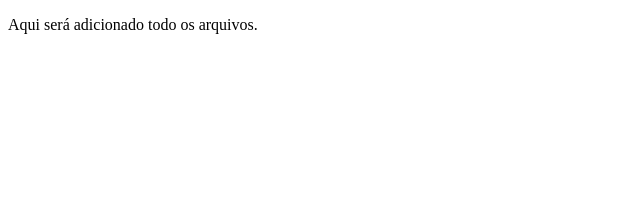
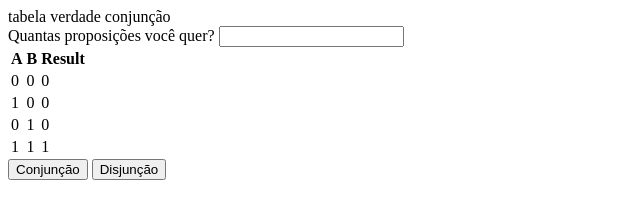
Before and after one commit to rafaScalet/TruthTable, a plain HTML site: page index.html in a window 1280 px wide. Shown: the whole page, without its empty margins (0-640 px from the left). Drawn offline with Linux system fonts and the light colour scheme.

Commit message:
implement truth table logic

```diff
--- a/index.html
+++ b/index.html
@@ -1,18 +1,29 @@
 <!DOCTYPE html>
 <html lang="en">
-<head>
-  <meta charset="UTF-8">
-  <meta name="viewport" content="width=device-width, initial-scale=1.0">
-  <link rel="stylesheet" href="style.css">
-  <title>truthTable</title>
-</head>
-<body>
+  <head>
+    <meta charset="UTF-8" />
+    <meta name="viewport" content="width=device-width, initial-scale=1.0" />
+    <link rel="stylesheet" href="style.css" />
+    <title>truthTable</title>
+  </head>
+  <body>
     <main>
-      <header></header>
-      <p></p>
       <section>
-        Aqui será adicionado todo os arquivos.
+        <header id="header">Titulo</header>
+        <div>
+          <label for="">Quantas proposições você quer?</label>
+          <input id="change" oninput="updateProposition()" type="number" />
+        </div>
       </section>
+
+      <article>
+        <table class="table" id="add"></table>
+        <div>
+          <button id="AND">Conjunção</button>
+          <button id="OR">Disjunção</button>
+        </div>
+      </article>
     </main>
-</body>
+    <script src="truthTable.js"></script>
+  </body>
 </html>
--- a/truthTable.js
+++ b/truthTable.js
@@ -1,34 +1,88 @@
-const alphabet = 'ABCDEFGHIJKLMNOPQRSTUVWXYZ'.split('')
+const alphabet = "ABCDEFGHIJKLMNOPQRSTUVWXYZ".split("");
 
 function generateTruthTable(proposition, operation) {
   const rows = Math.pow(2, proposition);
+  const addTable = document.getElementById("add");
   const table = [];
 
   for (let r = 0; r < rows; r++) {
     const row = [];
+
     for (let c = 0; c < proposition; c++) {
-            row.push((r & Math.pow(2, c)) ? 1 : 0);
+      row.push(r & Math.pow(2, c) ? 1 : 0);
     }
-        if (operation === 'AND') {
+    if (operation === "AND") {
       const result = row.reduce((acc, val) => acc && val, true);
       row.push(result ? 1 : 0);
-        } else if (operation === 'OR') {
+    } else if (operation === "OR") {
       const result = row.reduce((acc, val) => acc || val, false);
       row.push(result ? 1 : 0);
     }
     table.push(row);
   }
+
+  // Create table header
+  const headerRow = document.createElement("tr");
+  alphabet.slice(0, proposition).forEach((variable) => {
+    const th = document.createElement("th");
+    th.textContent = variable;
+    headerRow.appendChild(th);
+  });
+
+  const resultHeader = document.createElement("th");
+  resultHeader.textContent = "Result";
+  headerRow.appendChild(resultHeader);
+  addTable.innerHTML = ""; // Limpa a tabela antes de adicionar uma nova
+
+  addTable.appendChild(headerRow);
+
+  table.forEach((row) => {
+    const tr = document.createElement("tr");
+    row.slice(0, proposition).forEach((value) => {
+      const td = document.createElement("td");
+      td.textContent = value;
+      tr.appendChild(td);
+    });
+    const resultCell = document.createElement("td");
+    resultCell.textContent = row[row.length - 1]; // Último valor é o resultado
+    tr.appendChild(resultCell);
+    addTable.appendChild(tr);
+  });
+
   return table;
 }
 
-function displayTruthTable(truthTable) {
-    console.log(operation == 'AND' ? "tabela verdade conjunção" : "tabela verdade disjunção");
-    truthTable.forEach(row => {
-        console.log(row.join(' '));
+function displayTruthTable(truthTable, operation) {
+  const headerTruthTable = document.getElementById("header");
+  const msg = operation === "AND" ? "tabela verdade conjunção" : "tabela verdade disjunção";
+  headerTruthTable.textContent = msg;
+
+  truthTable.forEach((row) => {
+    console.log(row.join(" "));
   });
 }
+let proposition = 2;
+function updateProposition() {
+    const updatePropositionInput = document.getElementById('change');
+    proposition = parseInt(updatePropositionInput.value);
+    truthTable = generateTruthTable(proposition, operation);
+    displayTruthTable(truthTable, operation);
+}
 
-const proposition = 2;
-const operation = 'OR';
-const truthTable = generateTruthTable(proposition, operation);
-displayTruthTable(truthTable);
+let operation = "AND";
+let truthTable = generateTruthTable(proposition, operation);
+displayTruthTable(truthTable, operation);
+
+const conjunction = document.getElementById("AND");
+conjunction.addEventListener("click", function() {
+  operation = "AND";
+  truthTable = generateTruthTable(proposition, operation);
+  displayTruthTable(truthTable, operation);
+});
+
+const disjunction = document.getElementById("OR");
+disjunction.addEventListener("click", function() {
+  operation = "OR";
+  truthTable = generateTruthTable(proposition, operation);
+  displayTruthTable(truthTable, operation);
+});
```
Lines whose indentation alone changed are shown as unchanged.
